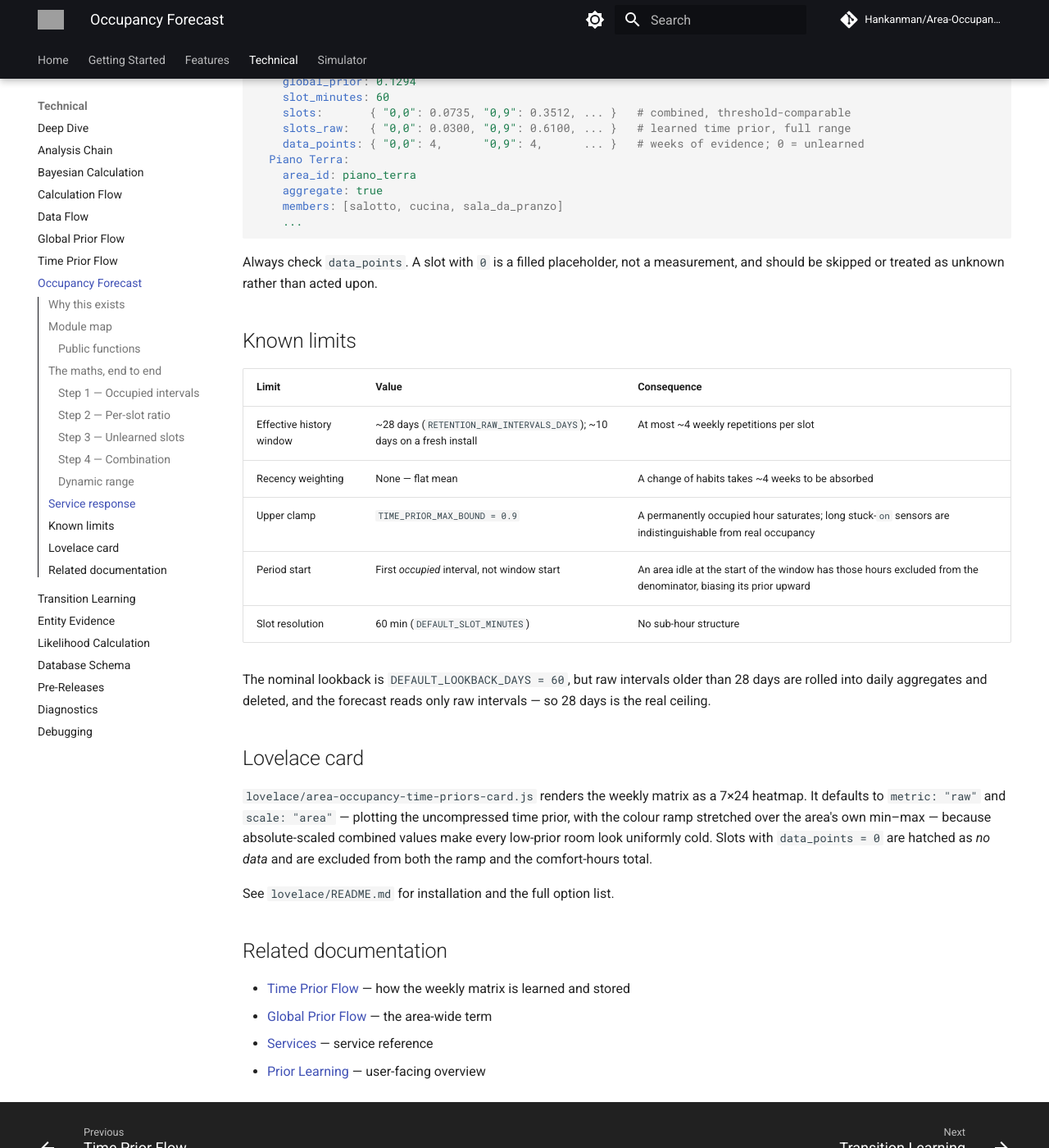
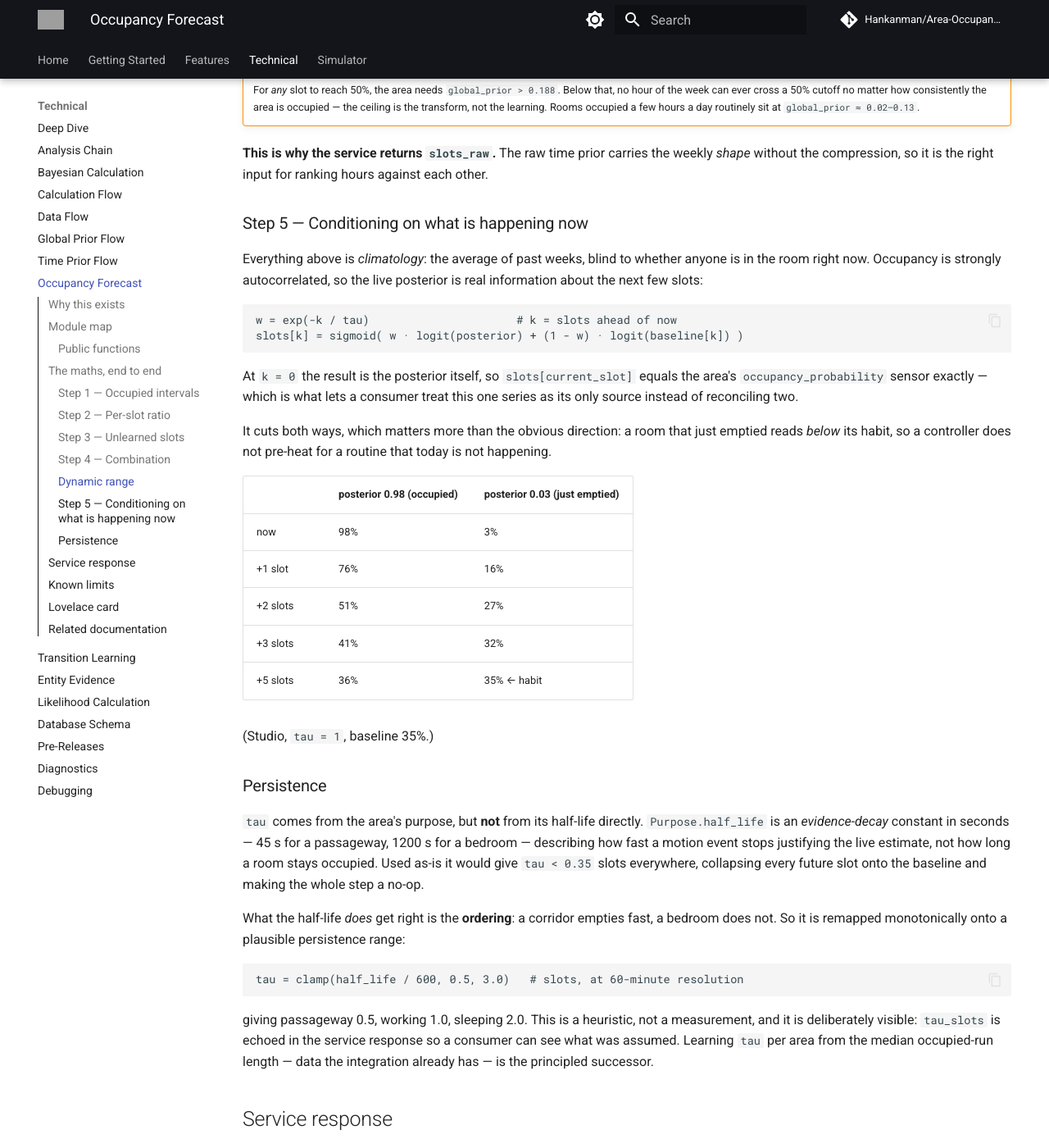
Before and after one commit to Hankanman/Area-Occupancy-Detection, an MkDocs documentation site: the page built from docs/docs/technical/occupancy-forecast.md, in a window 1280 px wide and 1400 px high, scrolled down 3311 px. Shown: the whole window at 82% size. Built offline with MkDocs 1.6.1 and Material for MkDocs 9.7.7, drawn with Linux system fonts in a browser that asks for light colours; comment, search, counter and statistics services are not loaded; some of the changed text lies outside the part shown; grey boxes are pictures that could not be loaded.

Commit message:
feat(forecast): condition the weekly forecast on current evidence
The weekly priors were pure climatology: an average of past weeks, blind
to whether anyone is in the room right now. A consumer wanting to act had
to reconcile two sources — this service for the future and the
occupancy_probability sensor for the present.

slots is now P(occupied at T | everything known now): the live posterior
blended into each slot's baseline with weight exp(-k/tau). At the current
slot it equals occupancy_probability exactly, so one series is enough. It
cuts both ways — a room that just emptied reads below its habit, so a
controller does not pre-heat for a routine that is not happening today.

tau comes from the area's purpose, but not from its half-life directly:
that is an evidence-decay constant in seconds (45s for a passageway) and
would give tau < 0.35 slots everywhere, collapsing every future slot onto
the baseline. Its ordering is right, so it is remapped monotonically onto
clamp(half_life/600, 0.5, 3.0). Heuristic, and exposed as tau_slots so a
consumer can see what was assumed.

Conditioning makes slots time-dependent, which a weekly thermostat
programme cannot use, so the stable matrix is kept as slots_baseline.
Response now carries slots (act now), slots_baseline (schedule),
slots_raw (learned shape), data_points (confidence), plus current_slot
as the anchor into the grid.

Card defaults to the live metric, outlines the current slot, and shows
the habit next to the live value in the tooltip — which is what tells
"lit because someone is here" from "lit out of habit".

````diff
--- a/docs/docs/technical/occupancy-forecast.md
+++ b/docs/docs/technical/occupancy-forecast.md
@@ -17,11 +17,15 @@
 exposes that profile for arbitrary — including future — slots.
 
 !!! info "Scope: the integration is a pure oracle"
-    The forecast answers exactly one question: *P(area occupied at slot T)*.
-    It deliberately does **not** choose a horizon, apply a trust gate, or decide
-    when to actuate. Those belong to the consuming control system, which already
-    owns its own control loop; duplicating them here would create two sets of
-    tuning knobs fighting each other.
+    The forecast answers exactly one question: *P(area occupied at slot T, given
+    everything known now)*. It deliberately does **not** choose a horizon, apply
+    a trust gate, or decide when to actuate. Those belong to the consuming
+    control system, which already owns its own control loop; duplicating them
+    here would create two sets of tuning knobs fighting each other.
+
+    Note the conditioning. Reporting the unconditional climatology while the
+    integration *knows* the room is occupied right now would be throwing away
+    information — the oracle is supposed to answer with everything it has.
 
 ## Module map
 
@@ -50,9 +54,27 @@
 project onto a future slot. When `global_prior` is `None` (never learned) the
 slot's own bounds-clamped time prior is returned as a best-effort fallback.
 
+#### `persistence_tau_slots(purpose_half_life, slot_minutes) -> float`
+
+How many slots the current evidence keeps influencing the forecast. See
+[Persistence](#persistence) for why the purpose half-life is remapped rather than
+used directly.
+
+#### `conditioned_forecast(posterior, slot_forecast, slots_ahead, tau) -> float`
+
+Blends the live posterior into a future slot's baseline, with the evidence weight
+decaying as `exp(-slots_ahead / tau)`. Slot 0 returns the posterior unchanged;
+distant slots return the baseline untouched.
+
+#### `slots_ahead_of(day, slot, now_day, now_slot, slots_per_day) -> int`
+
+Forward distance from the current slot, wrapping the week. A slot earlier in the
+week is that slot *next* week, so the value is never negative and past slots land
+far enough ahead that the evidence weight vanishes.
+
 #### `build_area_time_priors(area, slot_minutes) -> dict`
 
-One real area's weekly forecast, as three parallel per-slot maps keyed
+One real area's weekly forecast, as four parallel per-slot maps keyed
 `"day,slot"` (`day` 0=Monday…6=Sunday, `slot` = `hour * 60 // slot_minutes`).
 
 #### `build_aggregate_time_priors(members, slot_minutes, area_id, name) -> dict | None`
@@ -134,9 +156,59 @@
 
 **This is why the service returns `slots_raw`.** The raw time prior carries the
 weekly *shape* without the compression, so it is the right input for ranking
-hours against each other. Use `slots` when you need a number comparable to the
-area's occupancy threshold; use `slots_raw` when you need to know *when* the area
-is habitually busy.
+hours against each other.
+
+### Step 5 — Conditioning on what is happening now
+
+Everything above is *climatology*: the average of past weeks, blind to whether
+anyone is in the room right now. Occupancy is strongly autocorrelated, so the live
+posterior is real information about the next few slots:
+
+```text
+w = exp(-k / tau)                      # k = slots ahead of now
+slots[k] = sigmoid( w · logit(posterior) + (1 - w) · logit(baseline[k]) )
+```
+
+At `k = 0` the result is the posterior itself, so `slots[current_slot]` equals the
+area's `occupancy_probability` sensor exactly — which is what lets a consumer treat
+this one series as its only source instead of reconciling two.
+
+It cuts both ways, which matters more than the obvious direction: a room that just
+emptied reads *below* its habit, so a controller does not pre-heat for a routine
+that today is not happening.
+
+| | posterior 0.98 (occupied) | posterior 0.03 (just emptied) |
+|---|---|---|
+| now | 98% | 3% |
+| +1 slot | 76% | 16% |
+| +2 slots | 51% | 27% |
+| +3 slots | 41% | 32% |
+| +5 slots | 36% | 35% ← habit |
+
+(Studio, `tau = 1`, baseline 35%.)
+
+### Persistence
+
+`tau` comes from the area's purpose, but **not** from its half-life directly.
+`Purpose.half_life` is an *evidence-decay* constant in seconds — 45 s for a
+passageway, 1200 s for a bedroom — describing how fast a motion event stops
+justifying the live estimate, not how long a room stays occupied. Used as-is it
+would give `tau < 0.35` slots everywhere, collapsing every future slot onto the
+baseline and making the whole step a no-op.
+
+What the half-life *does* get right is the **ordering**: a corridor empties fast, a
+bedroom does not. So it is remapped monotonically onto a plausible persistence
+range:
+
+```text
+tau = clamp(half_life / 600, 0.5, 3.0)   # slots, at 60-minute resolution
+```
+
+giving passageway 0.5, working 1.0, sleeping 2.0. This is a heuristic, not a
+measurement, and it is deliberately visible: `tau_slots` is echoed in the service
+response so a consumer can see what was assumed. Learning `tau` per area from the
+median occupied-run length — data the integration already has — is the principled
+successor.
 
 ## Service response
 
@@ -149,15 +221,32 @@
     area_id: studio
     global_prior: 0.1294
     slot_minutes: 60
-    slots:       { "0,0": 0.0735, "0,9": 0.3512, ... }   # combined, threshold-comparable
-    slots_raw:   { "0,0": 0.0300, "0,9": 0.6100, ... }   # learned time prior, full range
-    data_points: { "0,0": 4,      "0,9": 4,      ... }   # weeks of evidence; 0 = unlearned
+    current_slot: "6,21"        # the slot covering "now" — anchor to the grid
+    threshold: 0.5              # the area's occupancy threshold
+    tau_slots: 1.0              # evidence persistence assumed for this area
+    slots:          { "6,21": 0.9848, "6,22": 0.7593, ... }  # conditioned: act on this
+    slots_baseline: { "6,21": 0.3512, "6,22": 0.3390, ... }  # stable weekly schedule
+    slots_raw:      { "6,21": 0.6100, "6,22": 0.5800, ... }  # learned time prior alone
+    data_points:    { "6,21": 4,      "6,22": 4,      ... }  # weeks of evidence; 0 = unlearned
   Piano Terra:
     area_id: piano_terra
     aggregate: true
     members: [salotto, cucina, sala_da_pranzo]
     ...
 ```
+
+**Which series do I want?**
+
+| Goal | Field |
+|---|---|
+| Act now — heat if the room is, or is about to be, occupied | `slots` |
+| Program a thermostat schedule that must not move between polls | `slots_baseline` |
+| Rank hours, audit the learned shape | `slots_raw` |
+| Decide whether to trust a slot at all | `data_points` |
+
+`slots` is a forecast *issued at the moment of the call*: two calls a minute apart
+can differ, by design. `slots_baseline` only changes when the hourly analysis
+relearns, which is what a weekly programme needs.
 
 Always check `data_points`. A slot with `0` is a filled placeholder, not a
 measurement, and should be skipped or treated as unknown rather than acted upon.
@@ -179,11 +268,17 @@
 ## Lovelace card
 
 `lovelace/area-occupancy-time-priors-card.js` renders the weekly matrix as a 7×24
-heatmap. It defaults to `metric: "raw"` and `scale: "area"` — plotting the
-uncompressed time prior, with the colour ramp stretched over the area's own
-min–max — because absolute-scaled combined values make every low-prior room look
-uniformly cold. Slots with `data_points = 0` are hatched as *no data* and are
-excluded from both the ramp and the comfort-hours total.
+heatmap. It defaults to `metric: "live"` and `scale: "area"`, so the current slot —
+outlined as *now* — and the next one light up while the area is actually occupied,
+then relax back to habit. The tooltip shows the baseline next to the live value,
+which is what distinguishes "lit because someone is here" from "lit out of habit".
+`metric: "baseline"` and `metric: "raw"` plot the other two series; the ramp is
+stretched over the area's own min–max because absolute scaling makes every
+low-prior room look uniformly cold. Slots with `data_points = 0` are hatched as
+*no data* and excluded from both the ramp and the comfort-hours total.
+
+Because the live metric moves with the evidence, the card polls every 3 minutes by
+default rather than the 10 a static matrix would need.
 
 See `lovelace/README.md` for installation and the full option list.
 
````
Also changed, not shown: docs/docs/features/services.md (+30 -10 lines), lovelace/README.md, 4 other files.
